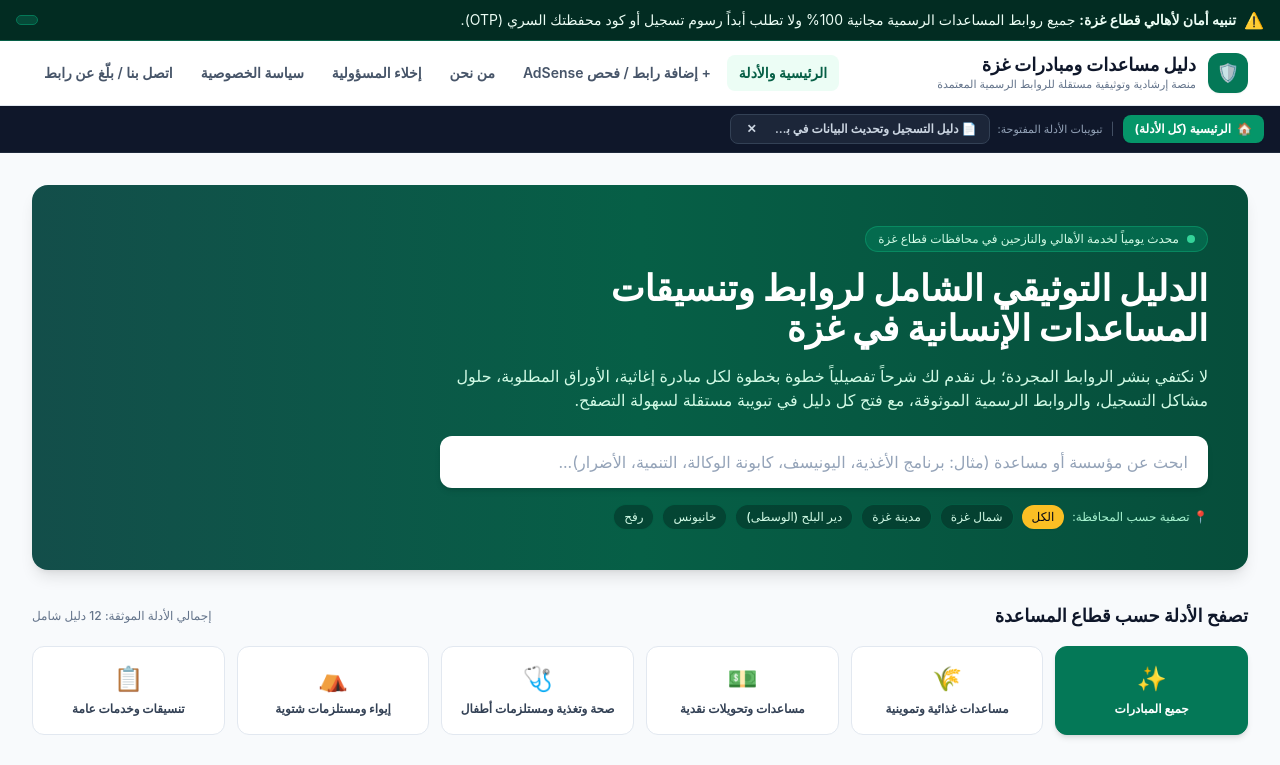
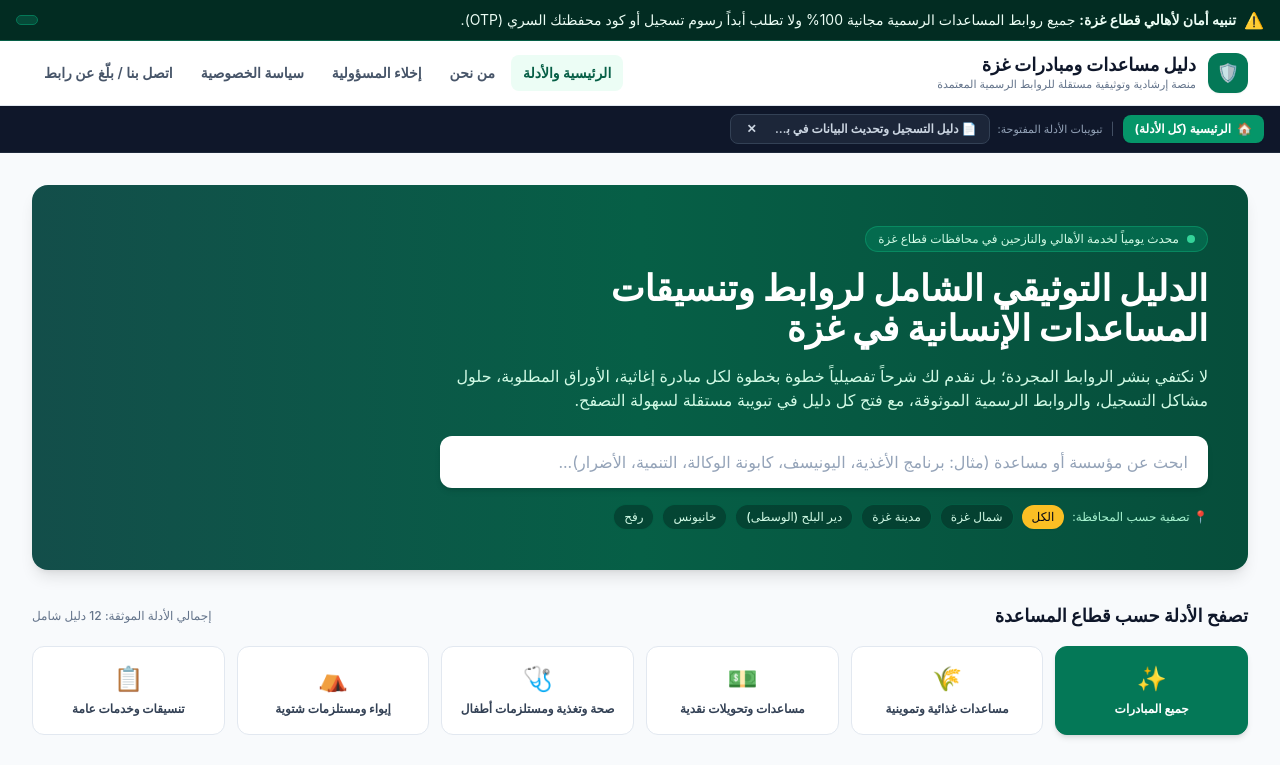
Before and after one commit to aalmzyiney-a11y/gaza_aid_static, a plain HTML site: page index.html in a window 1280 px wide. Shown: the top 765 px of the page. Drawn offline with nearby package versions, Linux system fonts and the light colour scheme.

Commit message:
Update index.html

```diff
--- a/index.html
+++ b/index.html
@@ -75,9 +75,7 @@
           <button type="button" onclick="switchMainView('home')" data-nav="home" class="nav-btn px-3 py-2 rounded-lg text-sm font-semibold bg-emerald-50 text-emerald-800">
             الرئيسية والأدلة
           </button>
-          <button type="button" onclick="switchMainView('adsense-studio')" data-nav="adsense-studio" class="nav-btn px-3 py-2 rounded-lg text-sm font-semibold text-slate-600 hover:bg-slate-100">
-            + إضافة رابط / فحص AdSense
-          </button>
+
           <button type="button" onclick="switchMainView('about')" data-nav="about" class="nav-btn px-3 py-2 rounded-lg text-sm font-semibold text-slate-600 hover:bg-slate-100">
             من نحن
           </button>
```
